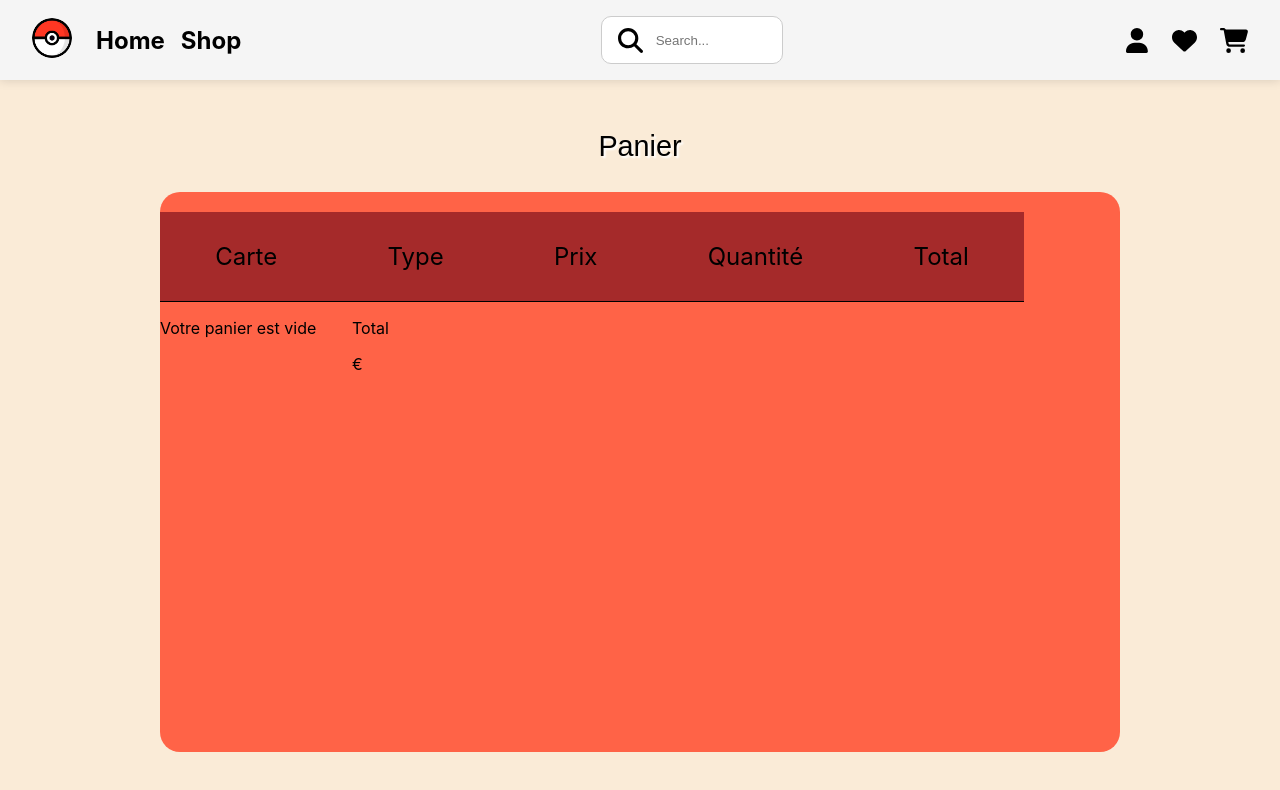
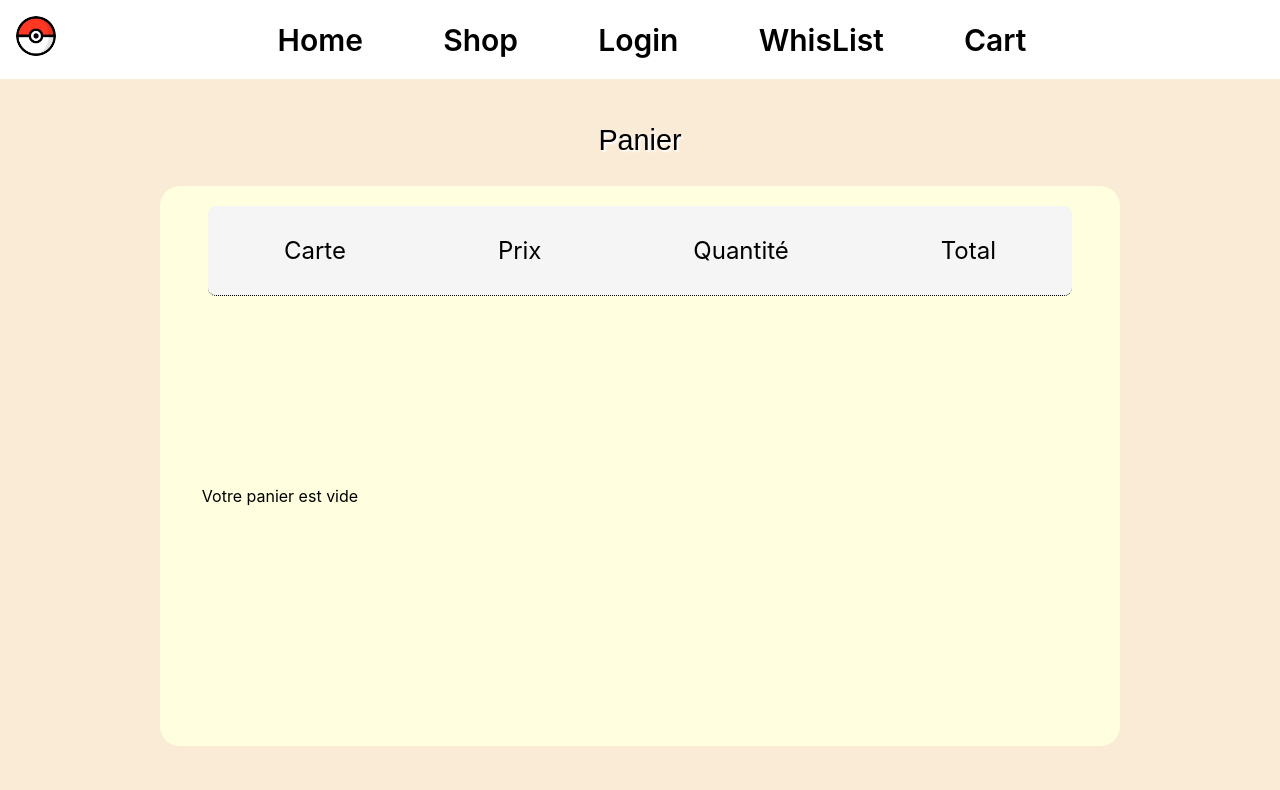
Before and after one commit to Tabonnel/pokeshop-frontend, a Next.js app: page /Cart in a window 1280 px wide. Shown: the top 790 px of the page. Built offline with nearby package versions, Linux system fonts and the light colour scheme.

Commit message:
ajout Sort et Filter

```diff
--- a/components/Cart.js
+++ b/components/Cart.js
@@ -1,5 +1,5 @@
 import styles from "../styles/Cart.module.css";
-import Header from "../components/Header";
+import Nav from "./Nav";
 import CartItem from "../components/CartItem";
 import { useSelector, useDispatch } from "react-redux";
 import { FontAwesomeIcon } from "@fortawesome/react-fontawesome";
@@ -34,7 +34,7 @@ function Cart() {
 
   return (
     <div className={styles.body}>
-      <Header></Header>
+      <Nav/>
       <div className={styles.cartContainer}>
         <div className={styles.cartHeader}>
           <p className={styles.cartHeaderTitle}>Panier</p>
@@ -44,9 +44,6 @@ function Cart() {
           <div className={styles.cartItemsHeader}>
             <div className={styles.cartItemsHeaderName}>
               <p>Carte</p>
-            </div>
-            <div className={styles.cartItemsHeaderType}>
-              <p>Type</p>
             </div>
             <div className={styles.cartItemsHeaderPrice}>
               <p>Prix</p>
@@ -59,23 +56,10 @@ function Cart() {
             </div>
           </div>
           {cartData.length > 0 ? (
-            cartData
+            <div className={styles.cartItems}>{cartData}</div>
           ) : (
             <div className={styles.emptyCartContainer}>
               <p className={styles.emptyCartText}>Votre panier est vide</p>
-            </div>
-          )}
-
-          {cartData.length > 0 ? (
-            ""
-          ) : (
-            <div className={styles.cartItemsFooter}>
-              <div className={styles.cartItemsFooterTotal}>
-                <p>Total</p>
-              </div>
-              <div className={styles.cartItemsFooterPrice}>
-                <p>€</p>
-              </div>
             </div>
           )}
         </div>
--- a/components/CartItem.js
+++ b/components/CartItem.js
@@ -1,6 +1,6 @@
 import styles from "../styles/CartItem.module.css";
 import { FontAwesomeIcon } from "@fortawesome/react-fontawesome";
-import { faTrashAlt } from "@fortawesome/free-solid-svg-icons";
+import { faTrashAlt, faPlus, faMinus } from "@fortawesome/free-solid-svg-icons";
 import { useDispatch, useSelector } from "react-redux";
 import { decrementFromCart, addToCart, removeFromCart } from "../reducers/cart";
 import { useState, useEffect } from "react";
@@ -22,18 +22,18 @@ function CartItem({ name, type, image, price, stock, number, quantity }) {
     }
   }, [cart, name]);
 
-  // console.log("quantityItem", quantityItem);
-  // console.log("cart.quantity", cart.quantity);
+  const total = price * quantityItem;
 
   return (
     <div className={styles.cartItemContainer}>
       <div className={styles.cartItem}>
+        <div className={styles.cartItemCard}>
           <img src={image} className={styles.cartItemImage} />
-        <div className={styles.cartItemInfo}>
           <p className={styles.cartItemName}>{name}</p>
-          <p className={styles.cartItemType}>{type}</p>
-          <p className={styles.cartItemPrice}>{price}€</p>
         </div>
+
+        <div className={styles.cartItemPrice}>{price}€</div>
+
         <div className={styles.cartItemQuantity}>
           <p
             className={styles.cartItemQuantityMinus}
@@ -48,38 +48,22 @@ function CartItem({ name, type, image, price, stock, number, quantity }) {
                   number,
                   quantity,
                 })
-              ),
-                console.log("quantity - 1 ", {
-                  name,
-                  type,
-                  image,
-                  price,
-                  stock,
-                  number,
-                  quantity,
-                });
+              );
             }}
           >
-            {" "}
-            -{" "}
+            <FontAwesomeIcon icon={faMinus} cursor="pointer" />
           </p>
-          <p className={styles.cartItemQuantity}> {quantityItem} </p>
+          <p className={styles.cartItemQuantityText}> {quantityItem} </p>
           <p
             className={styles.cartItemQuantityPlus}
             onClick={() => {
               dispatch(
                 addToCart({ name, type, image, price, stock, number, quantity })
-              ),
-                console.log("quantity + 1 ");
+              );
             }}
           >
-            {" "}
-            +
+            <FontAwesomeIcon icon={faPlus} cursor="pointer" />
           </p>
-        </div>
-        <div className={styles.cartItemTotal}>
-          <p className={styles.cartItemTotalTotal}>X total</p>
-        </div>
           <div
             className={styles.cartItemDelete}
             onClick={() => {
@@ -104,6 +88,10 @@ function CartItem({ name, type, image, price, stock, number, quantity }) {
             />
           </div>
         </div>
+        <div className={styles.cartItemTotal}>
+          <p className={styles.cartItemTotalTotal}>{total} €</p>
+        </div>
+      </div>
     </div>
   );
 }
--- a/package.json
+++ b/package.json
@@ -22,6 +22,7 @@
     "react-parallax-tilt": "^1.7.164",
     "react-redux": "^8.1.2",
     "react-scroll": "^1.8.9",
+    "react-select": "^5.7.4",
     "yarn": "^1.22.19"
   },
   "devDependencies": {
--- a/styles/Cart.module.css
+++ b/styles/Cart.module.css
@@ -9,86 +9,102 @@
 .cartContainer {
   display: flex;
   flex-direction: column;
-  /* top: 10vh; */
   bottom: 0;
-  height: 100%;
-  width: 100%;
-  display: flex;
+  height: 100vh;
+  width: 100vw;
   justify-content: center;
   align-items: center;
   background-color: antiquewhite;
-  /* padding: 10vh; */
 }
 .cartHeaderTitle {
   font-family: "Press Start 2P", sans-serif;
   font-size: 1.8rem;
   color: black;
-  margin-top: 130px;
+  margin-top: 80px;
   text-align: center;
   text-shadow: 2px 2px 2px white;
 }
 
 .cartItemsContainer {
   display: grid;
-  grid-template-columns: repeat(5, 1fr);
+  grid-template-columns: repeat(4, 1fr);
   grid-template-rows: 1fr 4fr 1fr;
   width: 75%;
   height: 70%;
   padding-top: 20px;
-  margin-bottom: 6vh;
-  background-color: tomato;
+  margin-bottom: 10px;
+  background-color:lightyellow;
   border-radius: 20px;
   scroll-behavior: smooth;
   overflow-y: scroll;
-  /* justify-content: space-around; */
 }
 .cartItemsHeader {
   grid-row-start: 1;
   grid-row-end: 2;
   grid-column-start: 1;
-  grid-column-end: 6;
+  grid-column-end: 5;
   display: flex;
   flex-direction: row;
   justify-content: space-around;
   align-items: center;
   width: 90%;
-  margin-top: 0;
   margin-bottom: 0;
-  /* font-family: 'Press Start 2P', sans-serif; */
+  margin-left: 5%;
   font-size: 1.5rem;
-  /* font-weight: bold; */
-  background-color: brown;
+  background-color:whitesmoke;
   border-bottom: 1px solid black;
-  border-bottom-style: ridge;
+  border-bottom-style: dotted;
+  border-radius: 8px;
+
+}
+.cartItems {
+  display: flex;
+  flex-direction: column;
+  /* justify-content: space-around; */
+  align-items: center;
+  grid-row-start: 2;
+  grid-row-end: 5;
+  grid-column-start: 1;
+  grid-column-end: 5;
+  scroll-behavior: smooth;
+  overflow-y: scroll;
 }
 .cartItemsHeaderName {
   grid-column-start: 1;
   grid-column-end: 2;
-  grid-column-start: 1;
-  grid-column-end: 6;
+  grid-row-start: 1;
+  grid-row-end: 5;
+  justify-content: center;
 }
-.cartItemsHeaderType {
-  grid-column-start: 2;
-  grid-column-end: 3;
-  grid-column-start: 1;
-  grid-column-end: 6;
-}
+
 .cartItemsHeaderPrice {
   grid-column-start: 3;
   grid-column-end: 4;
-  grid-column-start: 1;
-  grid-column-end: 6;
+  grid-row-start: 1;
+  grid-row-end: 5;
 }
 
 .cartItemsHeaderQuantity {
   grid-column-start: 4;
   grid-column-end: 5;
   grid-column-start: 1;
-  grid-column-end: 6;
+  grid-column-end: 5;
 }
 .cartItemsHeaderTotal {
   grid-column-start: 5;
-  grid-column-end: 6;
+  grid-column-end: 5;
   grid-column-start: 1;
-  grid-column-end: 6;
+  grid-column-end: 5;
 }
+.emptyCartContainer{
+  display: flex;
+  flex-direction: row;
+  justify-content: center;
+  align-items: center;
+  height:100%;
+  width: 100%;
+  margin-top: 20px;
+  margin-bottom: 20px;
+  background-color:lightyellow;
+  border-radius: 20px;
+}
--- a/styles/CartItem.module.css
+++ b/styles/CartItem.module.css
@@ -1,30 +1,58 @@
-.cartItemContainer{
+.cartItemContainer {
   display: flex;
   flex-direction: row;
   justify-content: space-between;
   align-items: center;
-    margin: 10px 0px;
-    padding: 10px;
+  margin: 5px 0px;
+  padding: 5px;
   border: 1px solid #ccc;
   border-radius: 5px;
-    width:90%;
+  width: 90%;
+  height: 140px;
 }
 
-.cartItem{
+.cartItem {
   display: flex;
   flex-direction: row;
-    justify-content:space-between;
+  justify-content: space-around;
   align-items: center;
-    width: 90%;
+  width: 95%;
 }
-.cartItemQuantity{
+.cartItemCard {
+  grid-column-start: 1;
+  grid-column-end: 2;
+  justify-self: center;
+  align-self: center;
+  /* display: flex;
+    flex-direction: column;
+  justify-content: center;
+    align-items: center; */
+}
+.cartItemQuantity {
+  grid-column-start: 3;
+  grid-column-end: 4;
+  justify-self: center;
+  align-self: center;
     display: flex;
   flex-direction: row;
-    justify-content: center;
+    justify-content: space-around;
     align-items: center;
-    /* width: 20%; */
-}
-.cartItemInfo{
-    display: flex;
+    width: 10%;
 
 }
+.cartItemQuantityText{
+    font-size: 1.2rem;
+}
+.cartItemPrice {
+  grid-column-start: 2;
+  grid-column-end: 3;
+  align-self: center;
+  justify-self: center;
+}
+
+.cartItemTotal {
+    grid-column-start: 4;
+    grid-column-end: 5;
+    justify-self: center;
+    align-self: center;
+}
--- /dev/null
+++ b/styles/Filter.module.css
@@ -0,0 +1,4 @@
+.selectFilter{
+    width: 40%;
+    margin: 30px;
+}
--- a/styles/NavBar.module.css
+++ b/styles/NavBar.module.css
@@ -11,6 +11,7 @@
   color: black;
   font-size: 30px;
   font-weight: 600;
+  z-index: 100;
 }
 
 .logoImg {
```
Also changed, not shown: components/Filter.js (added, +39 -0 lines), components/Home.js (+56 -3 lines), components/Sort.js (added, +54 -0 lines), styles/Home.module.css (+9 -0 lines), styles/Sort.module.css (added), 1 other file (tests, documents, lock files or other folders). Lines whose indentation alone changed are shown as unchanged.
